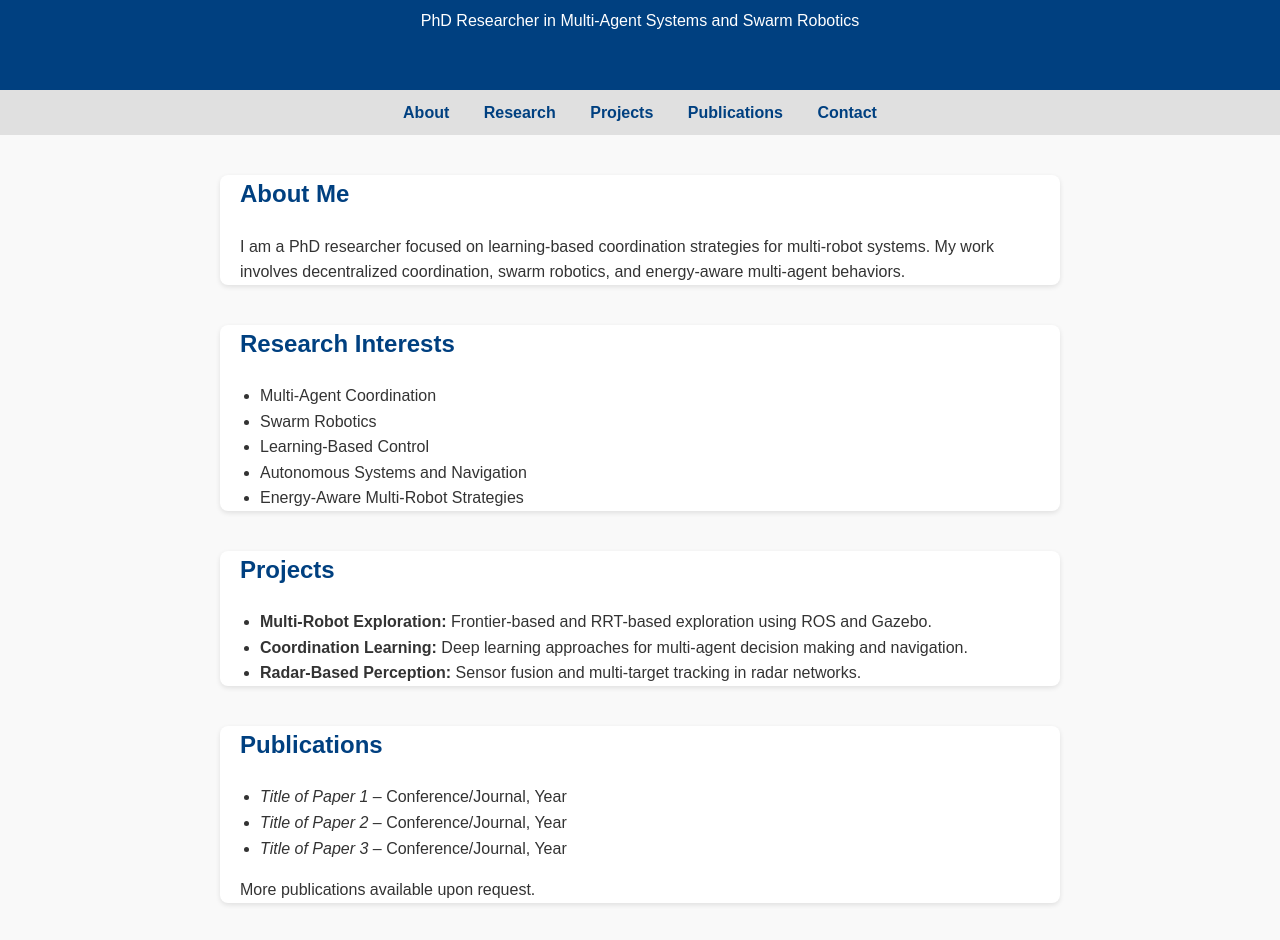
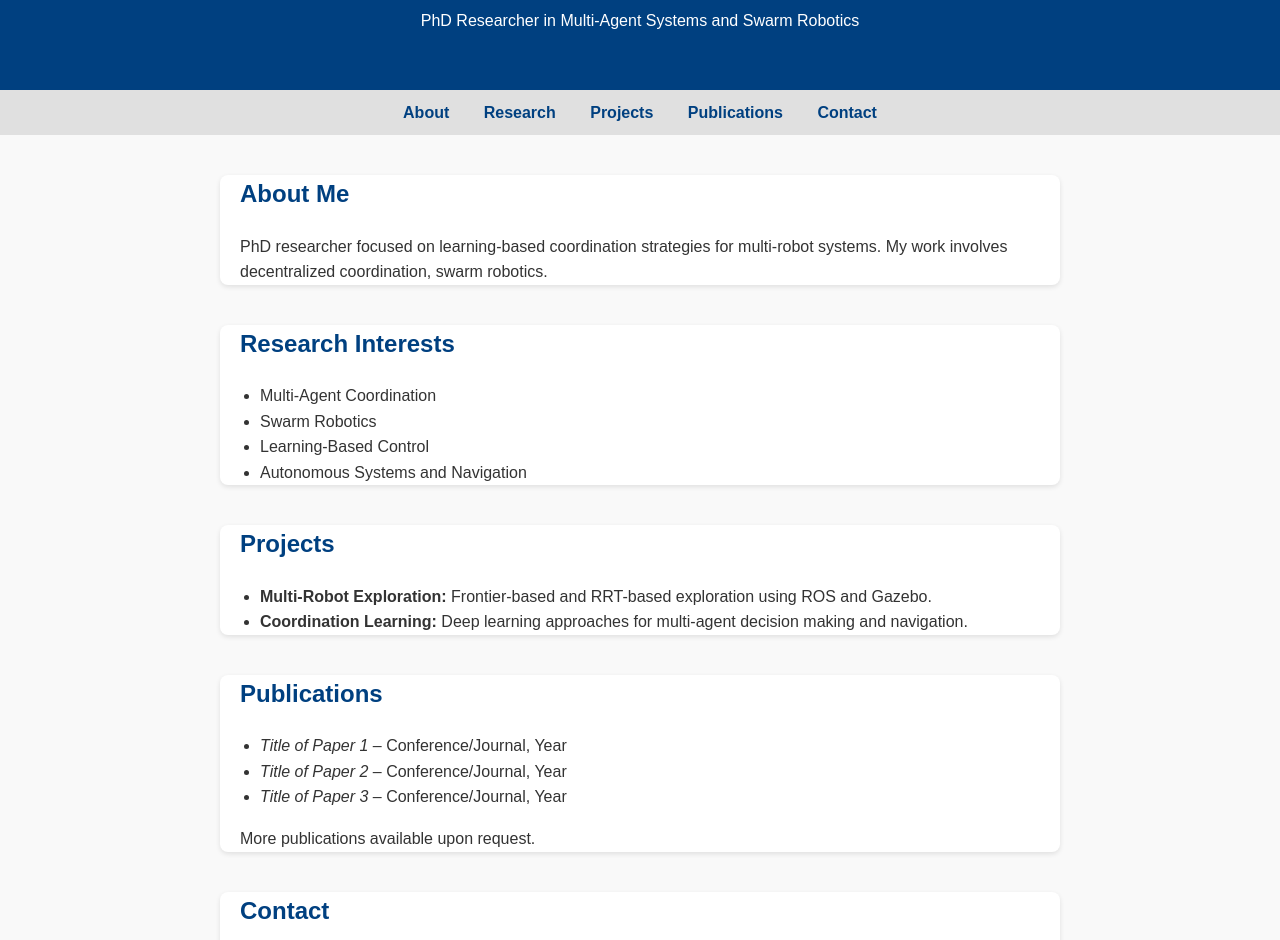
Before and after one commit to djaberdjaber/djaberdjaber.github.io, a plain HTML site: page index.html in a window 1280 px wide. Shown: the part 126-1066 px from the top of the page. Drawn offline with Linux system fonts and the light colour scheme.

Commit message:
Add full website template

```diff
--- a/index.html
+++ b/index.html
@@ -22,7 +22,7 @@
 
   <section id="about">
     <h2>About Me</h2>
-    <p>I am a PhD researcher focused on learning-based coordination strategies for multi-robot systems. My work involves decentralized coordination, swarm robotics, and energy-aware multi-agent behaviors.</p>
+    <p> PhD researcher focused on learning-based coordination strategies for multi-robot systems. My work involves decentralized coordination, swarm robotics.</p>
   </section>
 
   <section id="research">
@@ -32,7 +32,6 @@
       <li>Swarm Robotics</li>
       <li>Learning-Based Control</li>
       <li>Autonomous Systems and Navigation</li>
-      <li>Energy-Aware Multi-Robot Strategies</li>
     </ul>
   </section>
 
@@ -41,7 +40,6 @@
     <ul>
       <li><strong>Multi-Robot Exploration:</strong> Frontier-based and RRT-based exploration using ROS and Gazebo.</li>
       <li><strong>Coordination Learning:</strong> Deep learning approaches for multi-agent decision making and navigation.</li>
-      <li><strong>Radar-Based Perception:</strong> Sensor fusion and multi-target tracking in radar networks.</li>
     </ul>
   </section>
 
```
